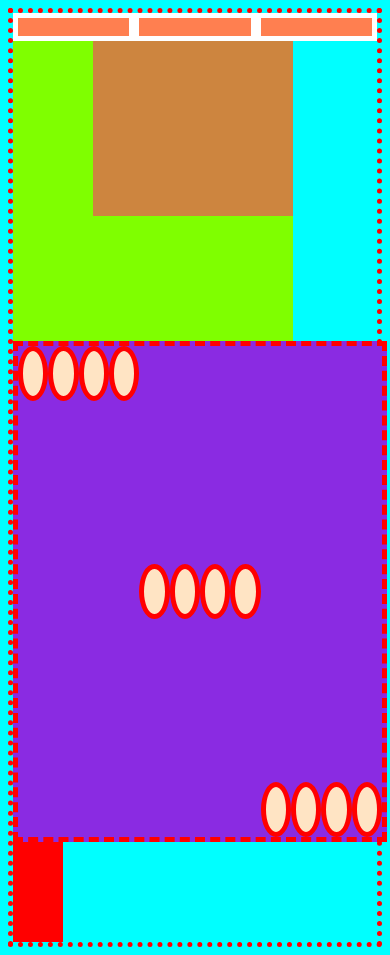
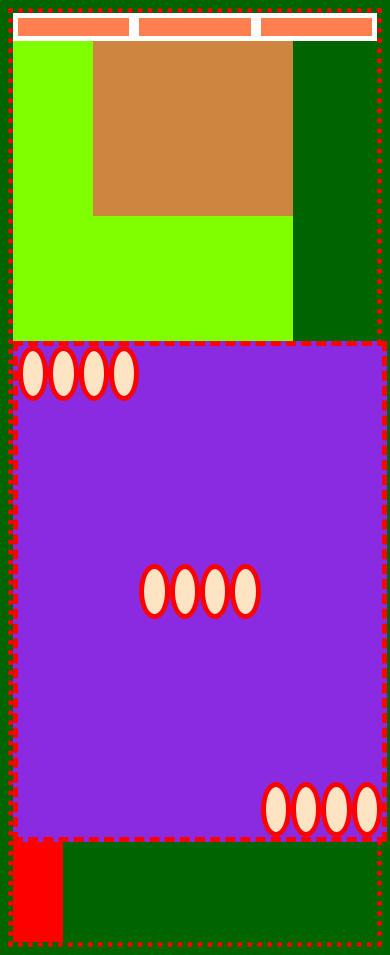
Before and after one commit to skaste/Picasso, a plain HTML site: page index.html in a window 390 px wide. Drawn offline with Linux system fonts and the light colour scheme.

Commit message:
added media queries

```diff
--- a/style.css
+++ b/style.css
@@ -91,11 +91,11 @@ div{display: flex;
   margin:auto;
 }
 @media (max-width:1680px){
-
-}
+body{background-color: black;
+}}
 @media (max-width:1024px){
-
+body{background-color: yellow;}
 }
 @media (max-width:480px){
-
+body{background-color: darkgreen;}
 }
```
